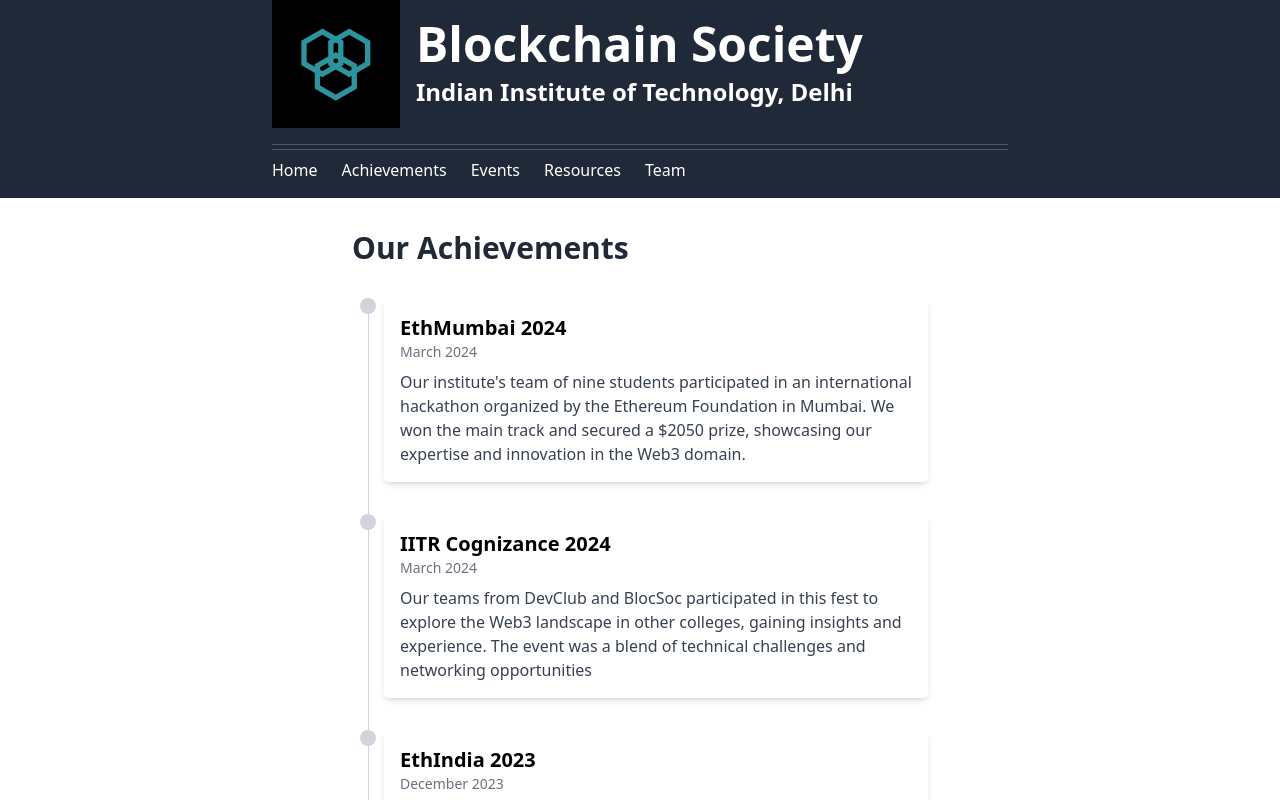
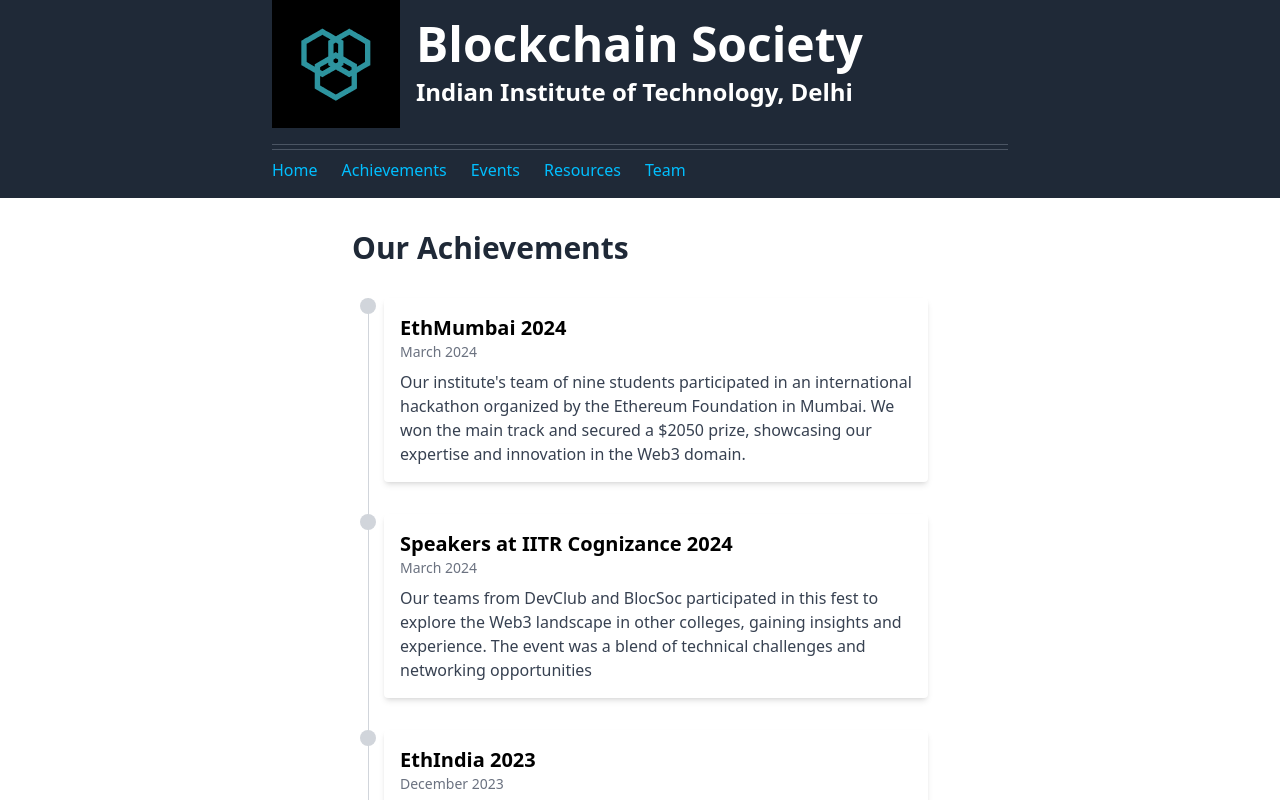
Before and after one commit to blocsoc-iitd/BlockSoc-Website, a React (Vite) app: page /achievements in a window 1280 px wide. Shown: the top 800 px of the page. Built offline with nearby package versions, Linux system fonts and the light colour scheme.

Commit message:
very minor design change

```diff
--- a/src/components/Header.jsx
+++ b/src/components/Header.jsx
@@ -21,10 +21,10 @@
           <ul className="flex flex-wrap justify-center sm:justify-start space-x-2 sm:space-x-6 text-sm sm:text-base">
             {NavList.map((item, index) => (
               <li key={index} className="relative group">
-                <a href={item === 'Home' ? "\\" : `/${item.toLowerCase().replace(/\s+/g, '-')}`} className="text-white hover:text-white transition-colors duration-200">
+                <a href={item === 'Home' ? "\\" : `/${item.toLowerCase().replace(/\s+/g, '-')}`} className="text-neonBlue hover:text-neonBlue transition-colors duration-200">
                   {item}
                 </a>
-                <div className="absolute left-0 bottom-[-2px] w-full h-[2px] bg-white transform scale-x-0 group-hover:scale-x-100 transition-transform duration-300"></div>
+                <div className="absolute left-0 bottom-[-2px] w-full h-[2px] bg-neonBlue transform scale-x-0 group-hover:scale-x-100 transition-transform duration-300"></div>
               </li>
             ))}
           </ul>
--- a/src/pages/Achievements.jsx
+++ b/src/pages/Achievements.jsx
@@ -6,7 +6,7 @@
     description: "Our institute's team of nine students participated in an international hackathon organized by the Ethereum Foundation in Mumbai. We won the main track and secured a $2050 prize, showcasing our expertise and innovation in the Web3 domain." },
 
   { date: 'March 2024',
-    title: 'IITR Cognizance 2024',
+    title: 'Speakers at IITR Cognizance 2024',
     description: 'Our teams from DevClub and BlocSoc participated in this fest to explore the Web3 landscape in other colleges, gaining insights and experience. The event was a blend of technical challenges and networking opportunities' },
 
   { date: 'December 2023',
--- a/tailwind.config.js
+++ b/tailwind.config.js
@@ -17,8 +17,8 @@
   theme: {
     extend: {
       colors: {
-        neonBlue: '#00bfff',
-        neonBlueHover: '#1e90ff',
+        'neonBlue': '#00bfff',
+        'customBlue': '#20d0f6',
       },
       transitionProperty: {
         'underline': 'transform',
```
